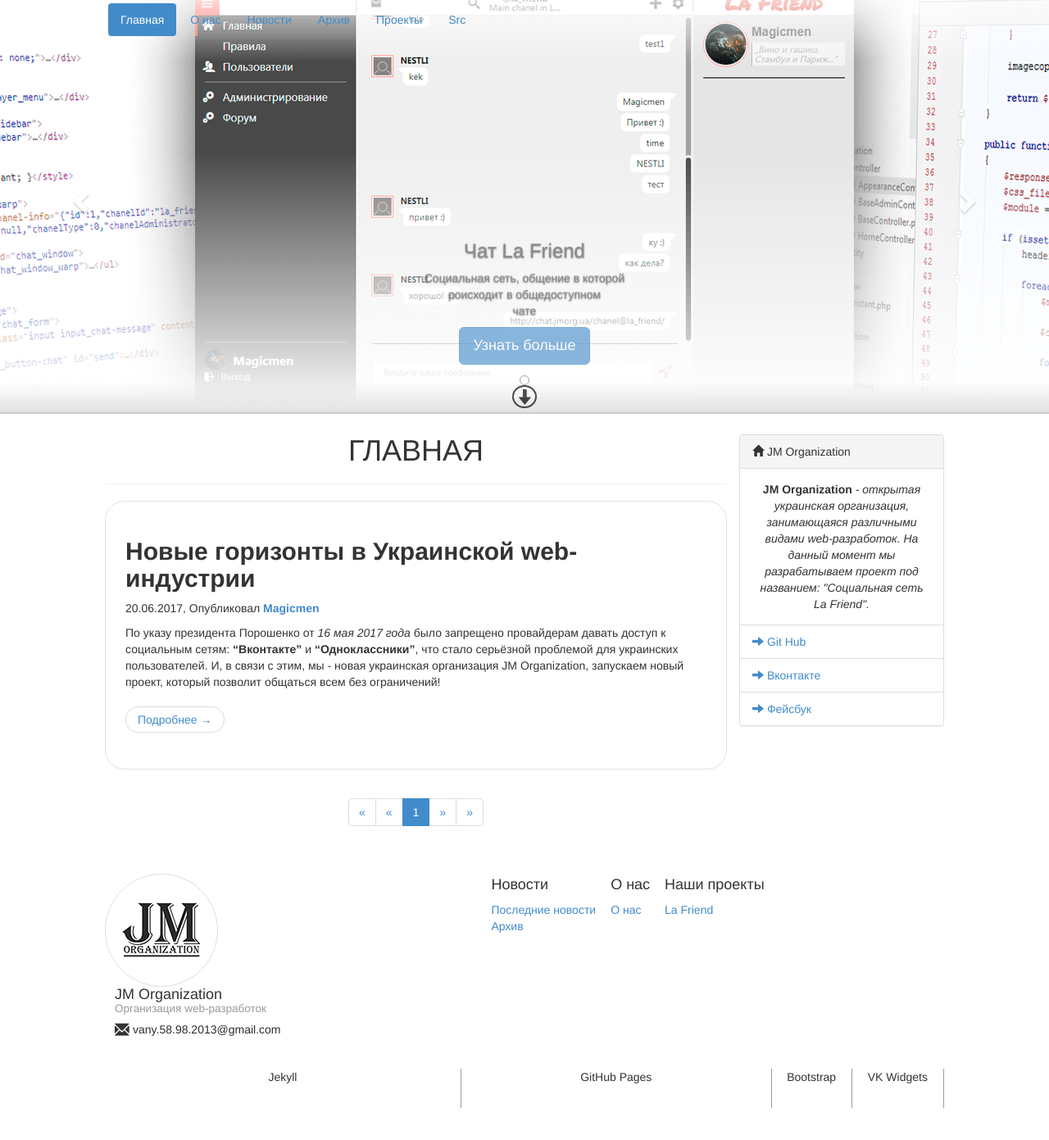
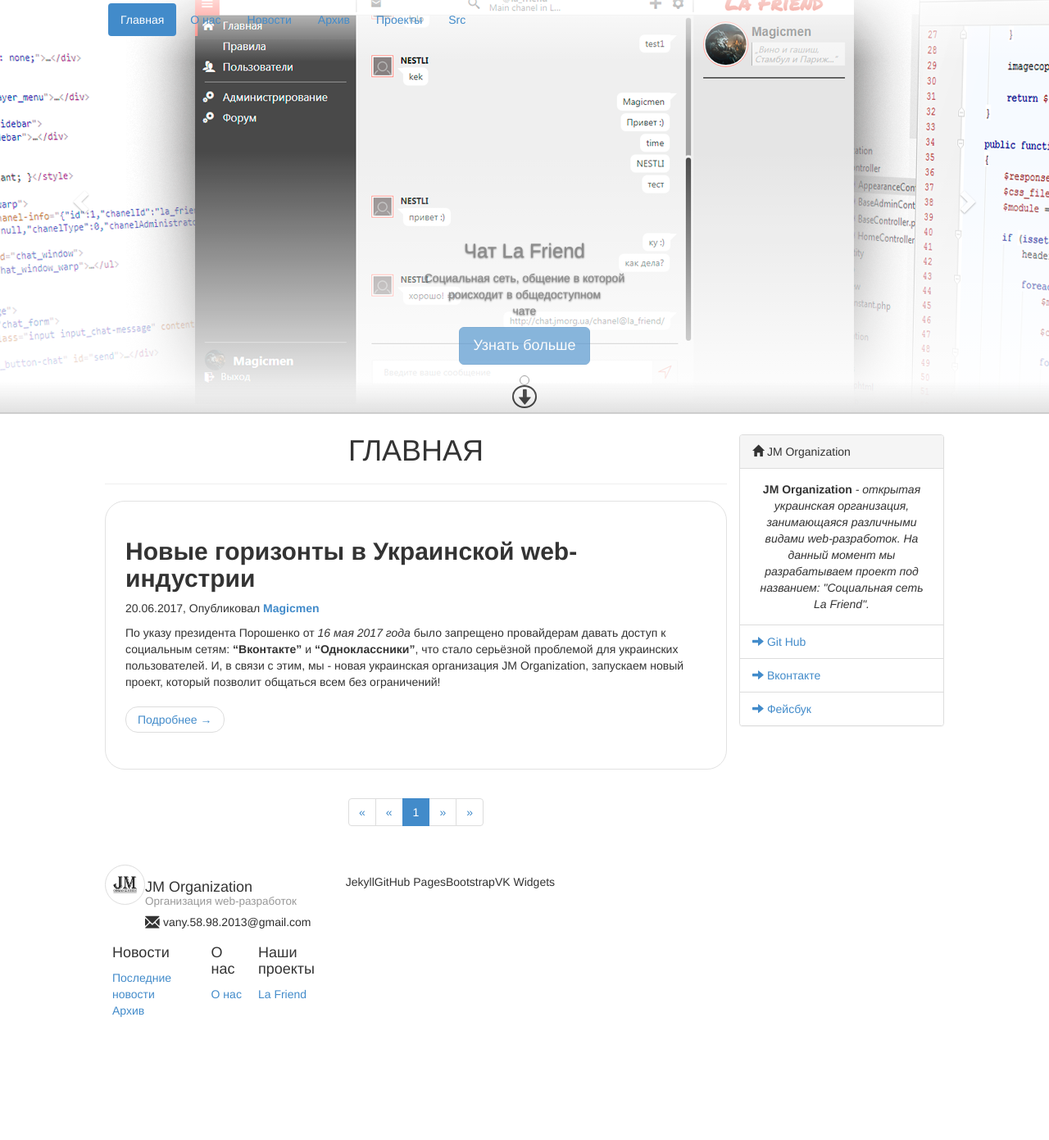
Before and after one commit to jm-organization/jm-organization.github.io, a Jekyll site: the page built from index.html, in a window 1280 px wide and 1400 px high, scrolled down 25 px. Shown: the top 1391 px of the window at 82% size. Built offline with Jekyll 4.4.1, drawn with Linux system fonts in a browser that asks for light colours; the list of posts is cut into pages by our own code; after the commit the page ends 1391 px from its top, so only the background shows below that.

Commit message:
Updated footer

```diff
--- a/_includes/jm_footer.html
+++ b/_includes/jm_footer.html
@@ -1,8 +1,10 @@
-<div class="page-width">
-    <div class="jm-f-tr">
-        <div class="jm-f-logo">
-            <img src="/assets/img/logotypes/small_logotype.png" alt="jm-organization" class="img-circle img-thumbnail">
-            <div class="jm-f-about">
+<div class="page-width jm-table">
+    <div class="jm-tr">
+        <div class="jm-f-about jm-td">
+            <div class="jm-table">
+                <div class="jm-tr">
+                    <img src="/assets/img/logotypes/small_logotype.png" alt="jm-organization" class="img-circle img-thumbnail jm-td">
+                    <div class="jm-td">
                         <h4>JM Organization <small>Организация web-разработок</small></h4>
                         <div class="jm-f-contacts">
                             <ul class="jm-contact">
@@ -18,8 +20,12 @@
                         </div>
                     </div>
                 </div>
+            </div>
+        </div>
 
-        <div class="jm-f-blocks">
+        <div class="jm-f-blocks jm-td">
+            <div class="jm-table">
+                <div class="jm-tr">
                     <div class="jm-f-block">
                         <h4>Новости</h4>
                         <ul>
@@ -43,11 +49,13 @@
                     </div>
                 </div>
             </div>
+        </div>
+    </div>
 
-    <ul class="jm-f-technologies-used">
-        <li>Jekyll</li>
-        <li>GitHub Pages</li>
-        <li>Bootstrap</li>
-        <li>VK Widgets</li>
-    </ul>
+    <div class="jm-f-technologies-used jm-tr">
+        <div class="jm-td">Jekyll</div>
+        <div class="jm-td">GitHub Pages</div>
+        <div class="jm-td">Bootstrap</div>
+        <div class="jm-td">VK Widgets</div>
     </div>
+</div>
--- a/assets/css/main.css
+++ b/assets/css/main.css
@@ -5,67 +5,62 @@
 footer {
   margin-bottom: 48px;
   width: 100%; }
-  footer .page-width {
-    display: table; }
-    footer .page-width .jm-f-tr {
-      display: table-row; }
-      footer .page-width .jm-f-tr .jm-f-logo {
+  footer .jm-f-about {
     max-width: 412px;
-        display: table-cell;
     margin-bottom: 42px; }
-        footer .page-width .jm-f-tr .jm-f-logo img {
+    footer .jm-f-about img {
       float: left; }
-        footer .page-width .jm-f-tr .jm-f-logo .jm-f-about {
-          max-width: 58%;
-          padding: 35px 0;
-          margin: 0 0 0 12px;
-          height: 100%; }
-          footer .page-width .jm-f-tr .jm-f-logo .jm-f-about h4 {
+    footer .jm-f-about h4 {
       width: 100%;
       padding: 0;
       margin: 0;
       display: inline-block; }
-            footer .page-width .jm-f-tr .jm-f-logo .jm-f-about h4 small {
+      footer .jm-f-about h4 small {
         display: block; }
-          footer .page-width .jm-f-tr .jm-f-logo .jm-f-about .jm-f-contacts {
+    footer .jm-f-about .jm-f-contacts {
       display: inline-block; }
-            footer .page-width .jm-f-tr .jm-f-logo .jm-f-about .jm-f-contacts ul {
+      footer .jm-f-about .jm-f-contacts ul {
         margin: 5px 0 0;
         padding: 0 !important; }
-              footer .page-width .jm-f-tr .jm-f-logo .jm-f-about .jm-f-contacts ul li > span {
+        footer .jm-f-about .jm-f-contacts ul li > span {
           padding-right: 5px;
           line-height: 22px;
           font-size: 17px;
           font-weight: bold; }
-              footer .page-width .jm-f-tr .jm-f-logo .jm-f-about .jm-f-contacts ul li > a {
+        footer .jm-f-about .jm-f-contacts ul li > a {
           line-height: 22px;
           display: inline-block;
           float: right;
           color: #2e2e2e; }
-      footer .page-width .jm-f-tr .jm-f-blocks {
-        display: table-cell;
+  footer .jm-f-blocks {
     float: right;
     height: 180px; }
-        footer .page-width .jm-f-tr .jm-f-blocks .jm-f-block {
-          display: table-cell;
+    footer .jm-f-blocks .jm-f-block {
       padding: 5px 9px;
       margin-bottom: 25px;
       height: inherit; }
-          footer .page-width .jm-f-tr .jm-f-blocks .jm-f-block ul {
+      footer .jm-f-blocks .jm-f-block ul {
         padding-left: 0 !important; }
-    footer .page-width .jm-f-technologies-used {
+  footer .jm-f-technologies-used {
     width: 100%;
     height: 48px;
-      display: table-row;
     padding: 0 !important;
     margin: 11px 0 !important;
     text-align: center; }
-      footer .page-width .jm-f-technologies-used li {
+    footer .jm-f-technologies-used li {
       margin: 8px 0;
       height: 32px;
       width: auto;
       padding: 0 15px;
-        border-right: 1px solid #9c9c9c;
+      border-right: 1px solid #9c9c9c; }
+
+.jm-table {
+  display: table; }
+
+.jm-tr {
+  display: table-row; }
+
+.jm-td, .jm-f-block {
   display: table-cell; }
 
 li {
```
Also changed, not shown: assets/css/main.sass (+57 -63 lines). Lines whose indentation alone changed are shown as unchanged.
